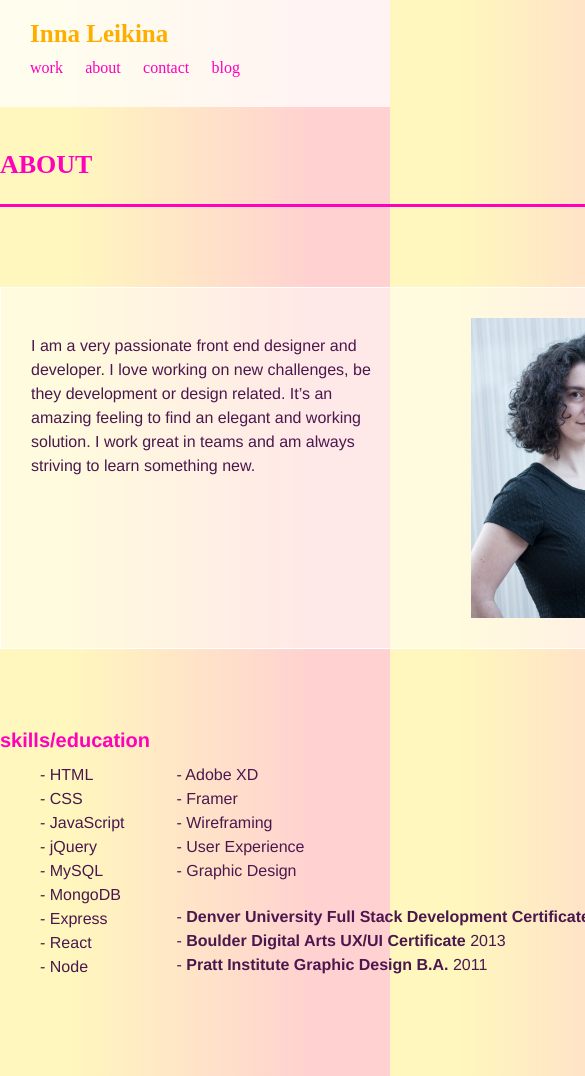
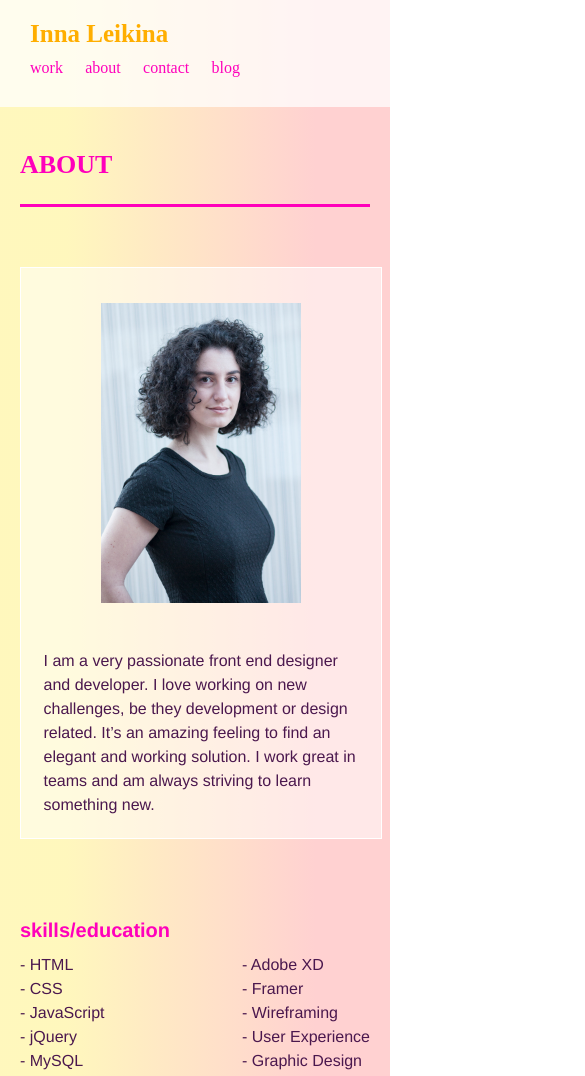
Before and after one commit to innaleikina/portfolio-2019, a website: page app/public/about.html in a window 390 px wide. Shown: the top 1076 px of the page, 585 px wide, since content can reach past the window. Drawn offline with nearby package versions, Linux system fonts and the light colour scheme; files whose address does not match are found by name.

Commit message:
responsive about and contact pages

```diff
--- a/app/public/about.html
+++ b/app/public/about.html
@@ -38,15 +38,15 @@
         </ul>
     </nav>
     <div id="about">
-            <div id="intro-big">
-               ABOUT
-            </div>
-            <!-- <div id="tag-line">
+        <div id="intro-big">
+            ABOUT
+        </div>
+        <!-- <div id="tag-line">
                 I love everythign about development and design
             </div> -->
-        </div>
+    </div>
 
-    <div class="about">
+    <div class="about-all">
         <div class="white-background about-wrap">
             <div class="text-wrap">
                 <!-- <p class="title-small about-title"> about </p> -->
@@ -80,14 +80,24 @@
                     <li class="text"> - User Experience </li>
                     <li class="text"> - Graphic Design </li>
                     <div class="education">
-                        <li class="text"> - <span class="bold"> Denver University Full Stack Development Certificate</span> 2018 </li>
+                        <li class="text"> - <span class="bold"> Denver University Full Stack Development Certificate</span>
+                            2018 </li>
                         <li class="text"> - <span class="bold">Boulder Digital Arts UX/UI Certificate </span> 2013 </li>
-                        <li class="text"> - <span class="bold">Pratt Institute Graphic Design B.A.</span>  2011 </li>
+                        <li class="text"> - <span class="bold">Pratt Institute Graphic Design B.A.</span> 2011 </li>
                     </div>
 
                 </ul>
             </div>
+            <div >
+                <ul class="education-wrap-mobile">
+                    <li class="text"> - <span class="bold"> Denver University Full Stack Certificate</span>
+                        2018 </li>
+                    <li class="text"> - <span class="bold">Boulder Digital Arts UX/UI Certificate </span> 2013 </li>
+                    <li class="text"> - <span class="bold">Pratt Institute Graphic Design B.A.</span> 2011 </li>
+                </ul>
+            </div>
         </div>
+    </div>
 
     </div>
 
--- a/app/public/css/about.css
+++ b/app/public/css/about.css
@@ -1,62 +1,136 @@
-.about {
+.about-all {
     width: 700px;
     margin: 0 auto;
     /* border:1px red solid;     */
     padding-bottom: 20px;
 }
 
-#about{
+@media only screen and (max-width:800px) {
+    .about-all {
+        width: 450px;
+        margin-top:-20px;
+
+    }
+}
+
+@media only screen and (max-width:480px) {
+    .about-all {
+        width: 350px;
+        /* border:1px red solid; */
+    }
+}
+
+
+
+#about {
     width: 800px;
     margin: 0 auto;
     /* border:1px red solid; */
     border-bottom: 3px #FF00BB solid;
     padding-bottom: 20px;
-    margin-top:40px;
+    margin-top: 40px;
     /* margin-bottom:40px; */
 }
 
-.about-image{
-    width:200px;
-    height:300px;
-    padding:30px;
+
+@media only screen and (max-width:800px) {
+    #about {
+        width: 450px;
+        /* border:1px red solid; */
+    }
 }
 
-.about-wrap{
-    display:flex;
+@media only screen and (max-width:480px) {
+    #about {
+        width: 350px;
+        /* border:1px red solid; */
+    }
+}
+
+
+.about-image {
+    width: 200px;
+    height: 300px;
+    padding: 30px;
+}
+
+
+.about-wrap {
+    display: flex;
     /* border:1px purple solid; */
     justify-content: space-between;
-    margin-top:80px;
+    margin-top: 80px;
     /* padding:30px; */
 }
 
-.text-wrap{
-    display:flex;
-    flex-direction:column;
+@media only screen and (max-width:800px) {
+    .about-wrap {
+        flex-direction: column-reverse;
+        align-items: center;
+        padding: 5px;
+    }
+}
+
+.text-wrap {
+    display: flex;
+    flex-direction: column;
     /* border:1px red solid; */
-    width:50%;
-    padding:30px;
+    width: 50%;
+    padding: 30px;
+}
+
+@media only screen and (max-width:800px) {
+    .text-wrap {
+        width: 90%;
+        padding: 0;
+
+    }
+}
+
+
+.skills-title {
+    margin-top: 80px;
+}
+
+.skills-list {
+    margin-bottom: 80px;
+    padding: 0;
+}
+
+.skills-wrap {
+    display: flex;
+    width: 100%;
+    justify-content: space-between;
+    /* border:1px red solid; */
 }
 
 
 
-.skills-title{
-    margin-top:80px;
+.education {
+    margin-top: 22px;
 }
 
-.skills-list{
-    margin-bottom:80px;
+.education-wrap-mobile{
+    display:none;
 }
 
-.skills-wrap{
-    display:flex;
-    width:90%;
-    justify-content: space-between;
+@media only screen and (max-width:800px) {
+    .education {
+     display:none;
+    }
+
+    .education-wrap-mobile{
+        display:flex;
+        padding:0;
+        padding-bottom:40px;
+        margin:0;
+        margin-top:-60px;
+
+    }
+
+
 }
 
-.education{
-    margin-top:22px;
+.bold {
+    font-weight: bold;
 }
-
-.bold{
-    font-weight:bold;
-}
```
Also changed, not shown: app/public/css/contact.css (+51 -0 lines).
